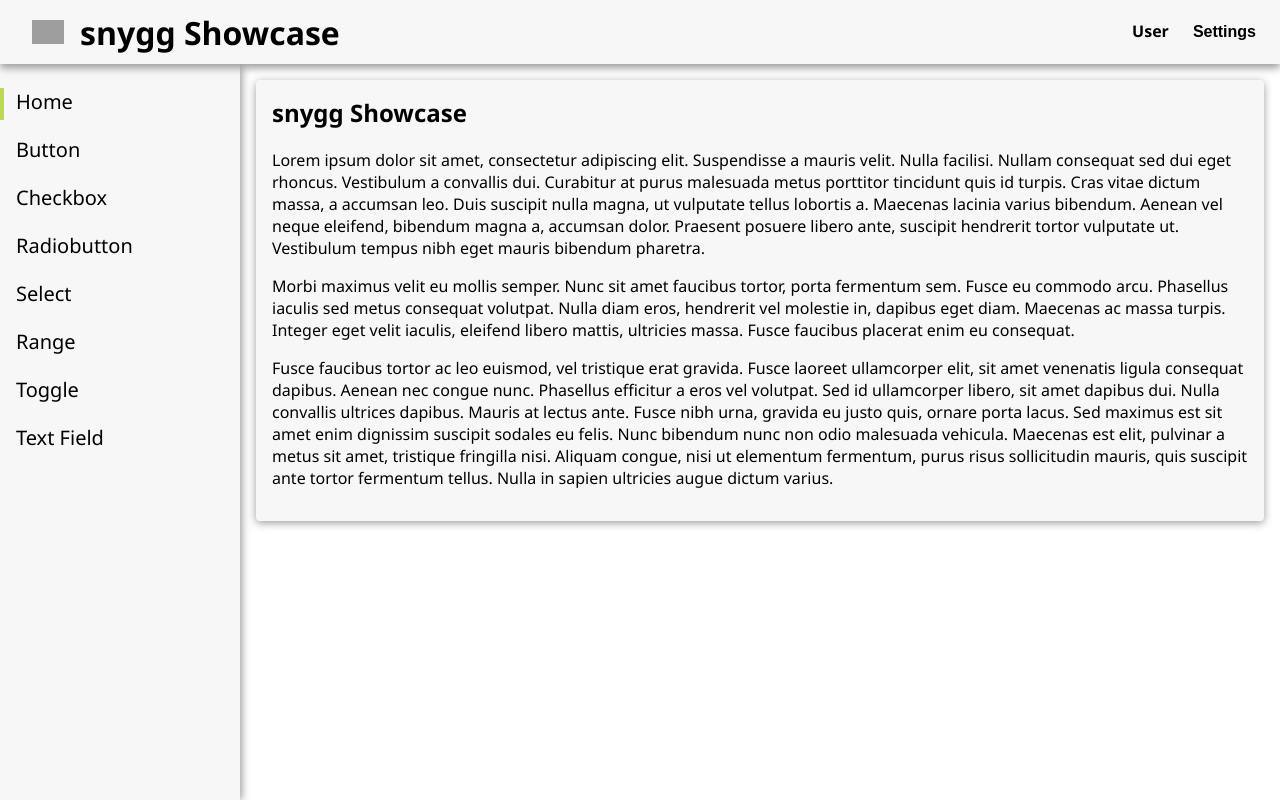
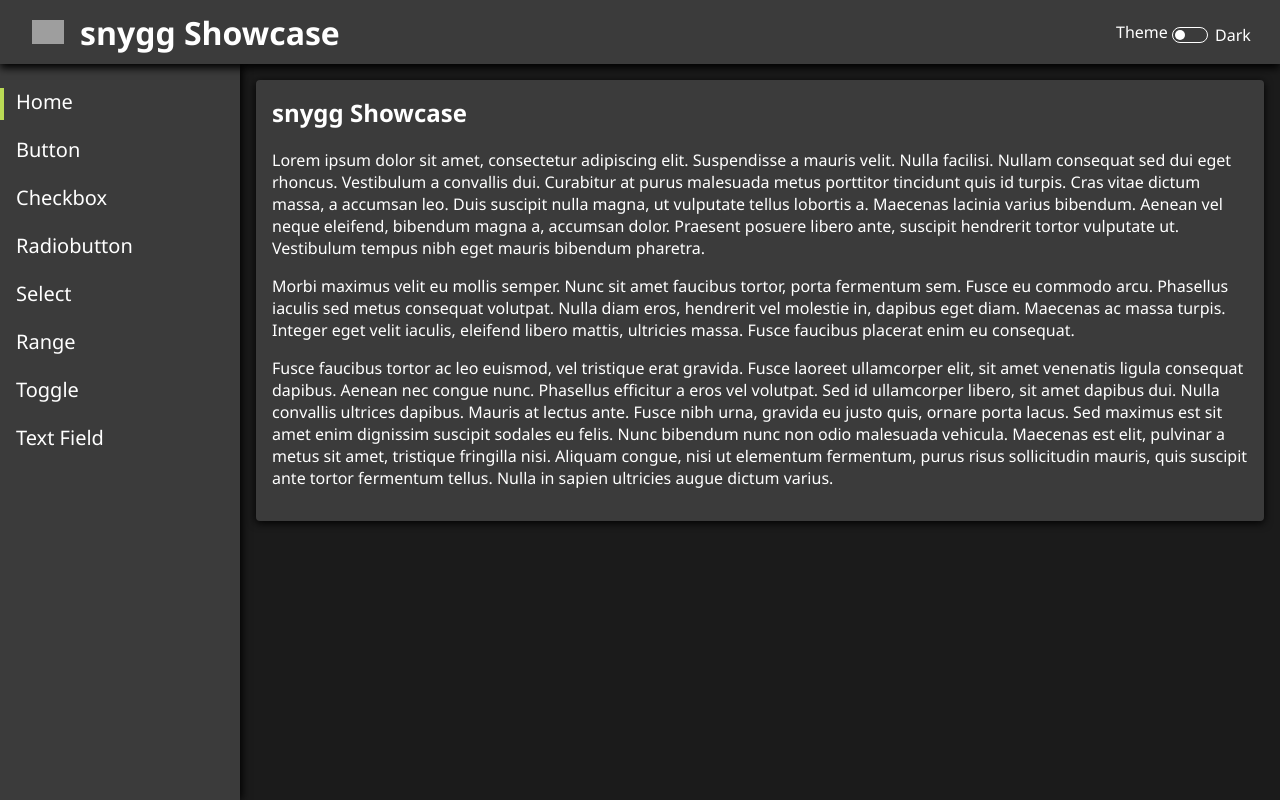
Before and after one commit to 89netraM/snygg, a website: page showcase/index.html in a window 1280 px wide. Drawn offline with nearby package versions, Linux system fonts and the light colour scheme; files that its build step writes are made by us from their sources; grey boxes are pictures that could not be loaded.

Commit message:
Showcase theme toggle

```diff
--- a/showcase/index.html
+++ b/showcase/index.html
@@ -13,8 +13,12 @@
 			<h1>snygg Showcase</h1>
 			<button class="expand-more"></button>
 			<nav>
-				<a>User</a>
-				<button>Settings</button>
+				<label style="padding-right: calc(1rem + 40px)">
+					Theme
+					<input id="theme-toggle" type="checkbox">
+					<span class="toggle" data-off="Dark" data-on="Light"></span>
+					<script src="./themeToggle.js"></script>
+				</label>
 			</nav>
 		</header>
 		<nav>
--- /dev/null
+++ b/showcase/themeToggle.js
@@ -0,0 +1,19 @@
+(() => {
+	/** @type {HTMLElement} */
+	const themeRoot = document.body;
+	/** @type {HTMLInputElement} */
+	const themeToggle = document.getElementById("theme-toggle");
+
+	themeToggle.addEventListener(
+		"input",
+		() => {
+			const theme = themeToggle.checked ? "light" : "dark";
+			themeRoot.setAttribute("data-theme", theme);
+			localStorage.setItem("theme", theme);
+		},
+		false
+	);
+
+	themeRoot.setAttribute("data-theme", localStorage.getItem("theme") || "dark");
+	themeToggle.checked = localStorage.getItem("theme") === "light";
+})();
```
